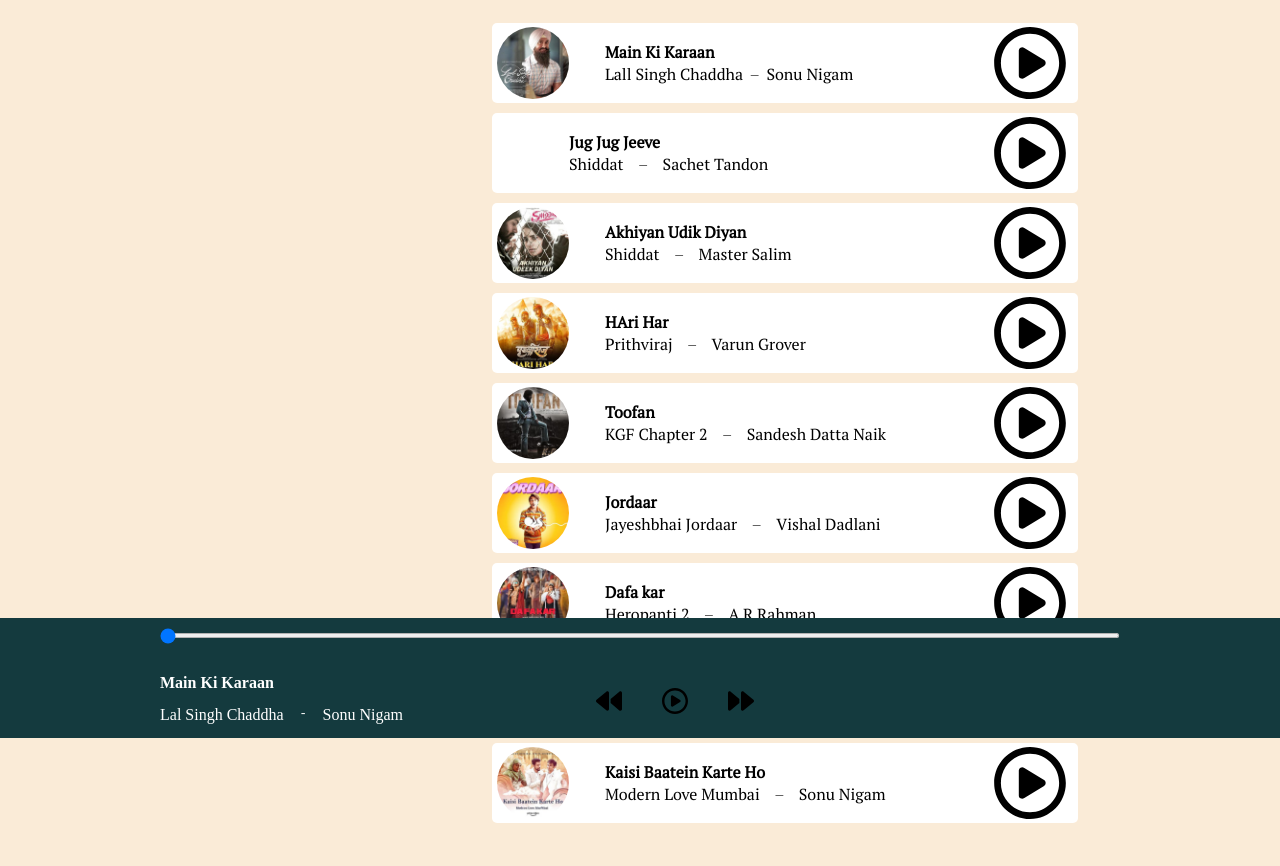
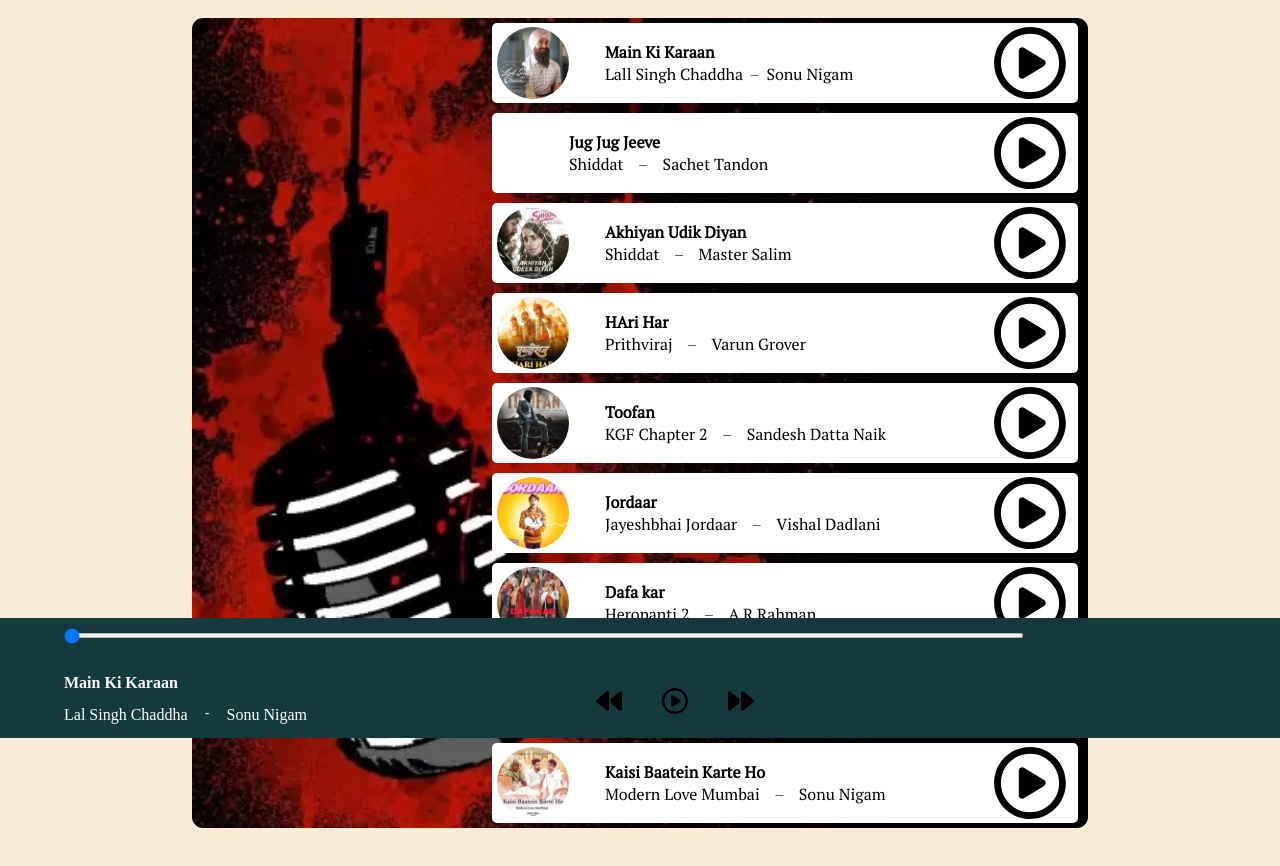
Before and after one commit to vikhyat27jain/Vibe----The-Music-Player, a plain HTML site: page index.html in a window 1280 px wide. Shown: the part 62-928 px from the top of the page. Drawn offline with Linux system fonts and the light colour scheme.

Commit message:
Update style.css

```diff
--- a/style.css
+++ b/style.css
@@ -38,7 +38,7 @@
     margin: 20px auto;
     width: 70%;
     border-radius: 11px;
-    background-image: url(/BG.jpg);
+    background-image: url(images/BG.jpg);
     background-size: cover;
 }
 /* .songItemContainer{
@@ -79,7 +79,7 @@
 .bottom{
     display: grid;
     justify-content: center;
-    grid-template-columns: auto auto auto;
+    grid-template-columns: 40% 40% 10%;
     grid-template-rows: auto auto;
     position: sticky;
     height: 15vh;
```
